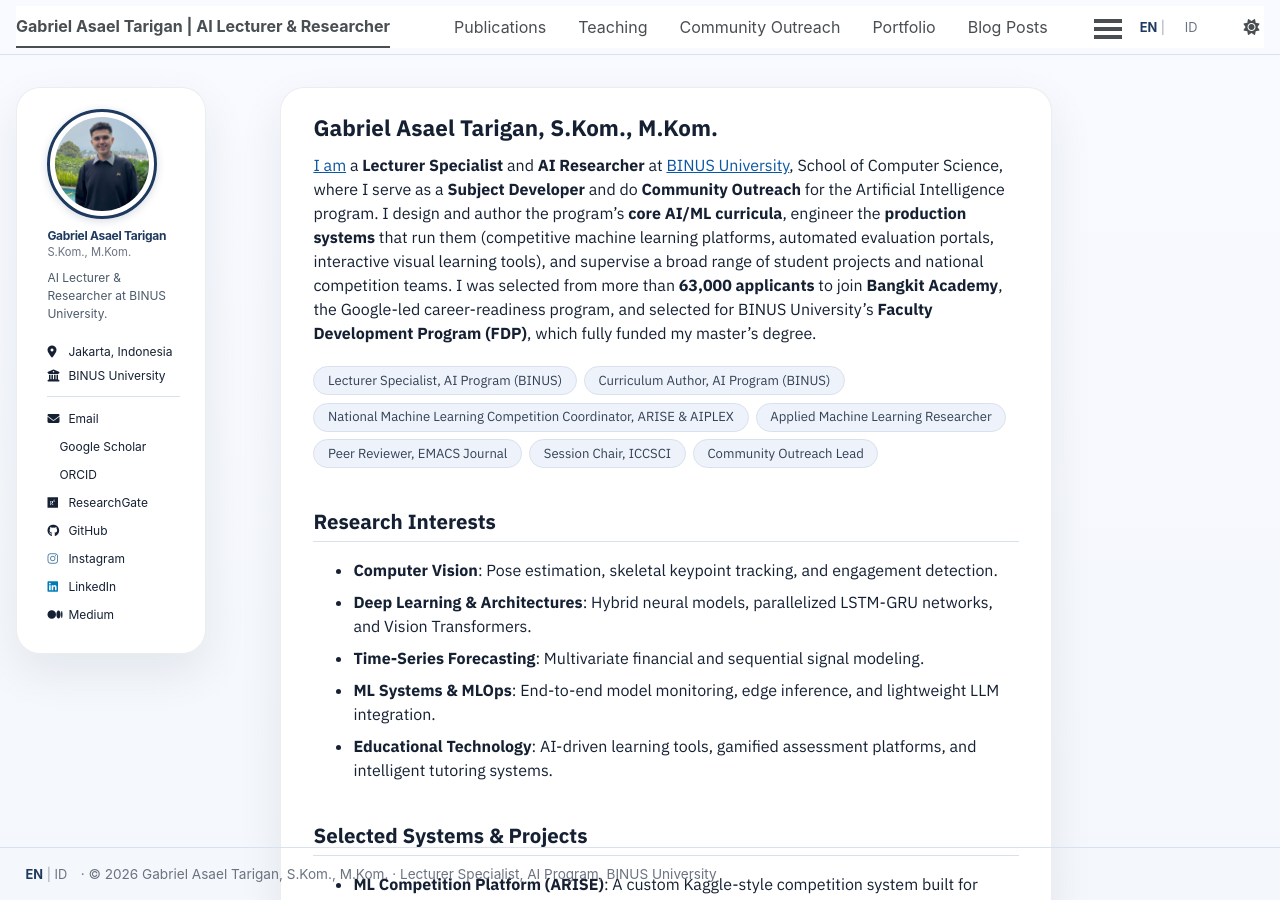
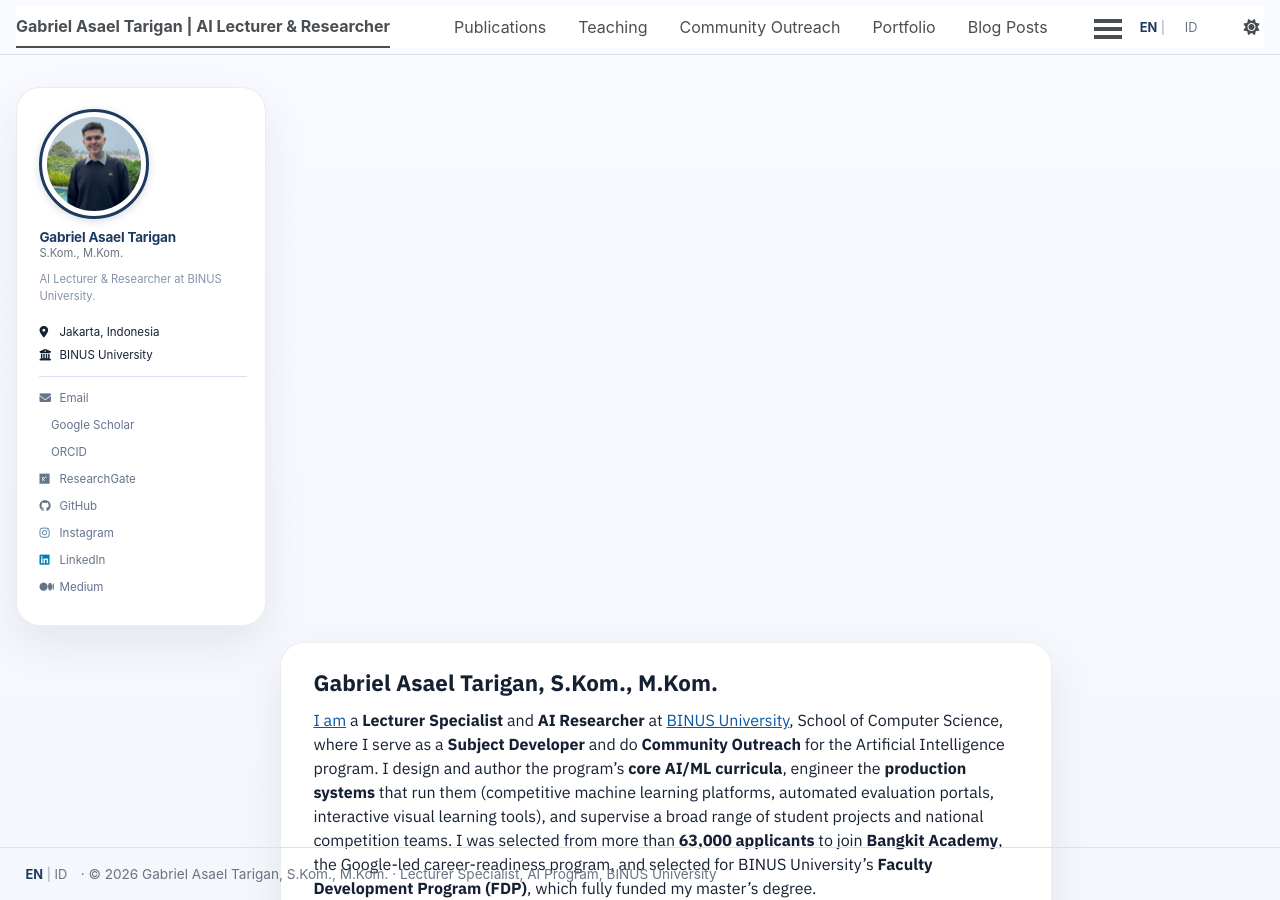
Before and after one commit to asaeltarigan/asaeltarigan.github.io, a Jekyll site: the page built from _pages/about.md, in a window 1280 px wide and 900 px high. Built offline with Jekyll 4.4.1, drawn with Linux system fonts in a browser that asks for light colours; a style sheet for code colours, icons or effects is not loaded.

Commit message:
Sidebar: balanced type scale - name 13.5px headline (one line, widen sidebar to 21%), bio 0.7rem, links 0.72rem muted; remove stale 12px/1.05rem rules; bump cache-buster v=44

```diff
--- a/_includes/head.html
+++ b/_includes/head.html
@@ -94,4 +94,4 @@
 <link rel="preconnect" href="https://fonts.gstatic.com" crossorigin>
 <link href="https://fonts.googleapis.com/css2?family=IBM+Plex+Sans:wght@400;500;600;700&display=swap" rel="stylesheet">
 <link rel="stylesheet" href="{{ base_path }}/assets/css/main.css">
-<link rel="stylesheet" href="{{ base_path }}/assets/css/custom.css?v=43">
+<link rel="stylesheet" href="{{ base_path }}/assets/css/custom.css?v=44">
--- a/assets/css/custom.css
+++ b/assets/css/custom.css
@@ -59,7 +59,6 @@ html[data-theme="dark"] {
 
 /* Sidebar: name credentials on their own lighter line (Gabriel Asael Tarigan /
    S.Kom., M.Kom.) */
-.sidebar .author__name { font-size: 12px !important; letter-spacing: -0.3px; }
 .author__name .author__credentials {
   display: block;
   font-size: 0.70rem;
@@ -449,7 +448,6 @@ html[data-theme="dark"] .pf-card-cta { color: #e2e8f0; }
 html { font-size: 16px; }
 .page__title { font-size: 1.4rem !important; line-height: 1.2; }
 .author__avatar img { width: 110px !important; height: 110px !important; }
-.sidebar .author__name { font-size: 1.05rem; }
 .author__bio { font-size: 0.92rem; }
 .masthead__inner-wrap { padding: 0.4em 1em; }
 
@@ -517,9 +515,23 @@ a:hover, a:focus { color: var(--ds-accent-strong); }
   border: 1px solid rgba(21, 32, 51, 0.08);
   border-radius: var(--ds-radius);
   box-shadow: var(--ds-shadow);
-  padding: 1.3rem 1.6rem 1.3rem 1.9rem;
+  padding: 1.4rem 1.1rem 1.3rem 1.4rem;
+  width: 21%;
   height: auto;      /* theme forces 100vh -> collapses card to content, kills dead space below links */
 }
+
+/* Sidebar type scale (taller name -> muted details, 8 Oct 2026) */
+.sidebar .author__name {
+  font-size: 13.5px !important;
+  font-weight: 700;
+  letter-spacing: -0.2px;
+  line-height: 1.2;
+}
+.sidebar .author__bio { font-size: 0.70rem; color: #8492a6; }
+.sidebar .author__urls li,
+.sidebar .author__urls li a,
+.sidebar .author__desktop { font-size: 0.72rem !important; }
+.sidebar .author__urls li a { color: #64748b; }
 
 /* Masthead + footer ride the gradient instead of painting white */
 .masthead, .page__footer { background: transparent; }
```
